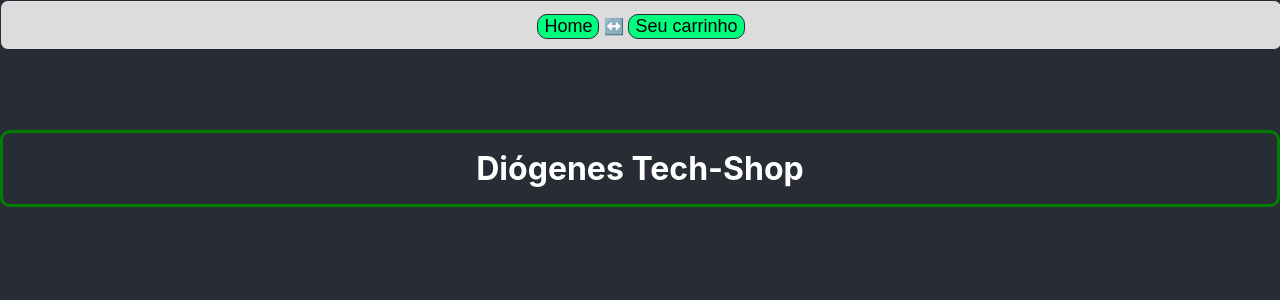
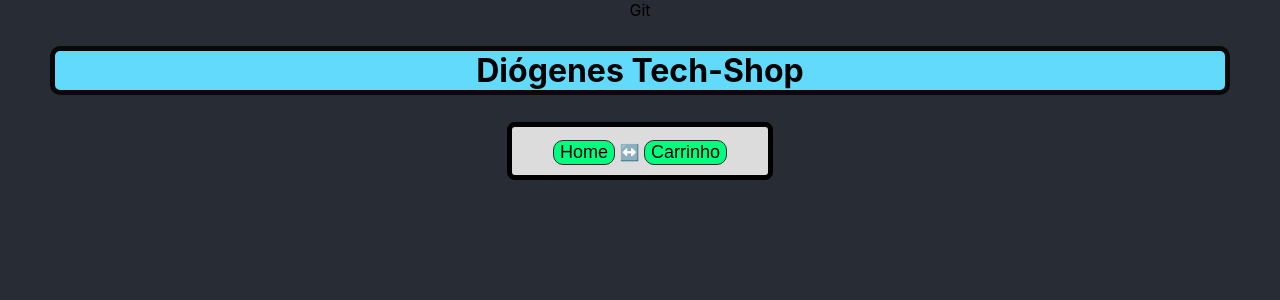
Before and after one commit to erick-ferraz/Serratec-ProjetoFinal-React, a React (Vite) app in the folder projeto-final/projeto-final/: page / in a window 1280 px wide. Shown: the top 300 px of the page. Built offline with nearby package versions, Linux system fonts and the light colour scheme; no server answers.

Commit message:
Aparencia

```diff
--- a/projeto-final/projeto-final/src/App.css
+++ b/projeto-final/projeto-final/src/App.css
@@ -27,10 +27,12 @@ button {
 }
 
 .navbar {
-  width:100%;
+  background: #61dafb;
+  margin-left: auto;
+  margin-right: auto;
+  width:20%;
   height:3rem;
-  background:white;
-  border: 1px solid #282c34;
+  border: 5px solid #000000;
   border-radius: 8px;
 }
 
@@ -60,19 +62,18 @@ button {
 }
 
 .title {
-  margin-top: 5rem;
-  margin-bottom: 5rem;
-  color: #fff;
+  padding: 5px 50px;
+  color: rgb(0, 0, 0);
 }
 
 .title .nomeloja {
-  padding: 1rem;
-  border: 3px solid green;
+  background: #61dafb;
+  border: 5px solid rgb(9, 9, 9);
   border-radius: 10px;
 }
 
 .botaoteste {
-  background-color:	#00FF7F;
+  background-color: #00FF7F;
   border: 1px solid #282c34;
   border-radius: 10px;
   margin-top: 0.8rem;
--- a/projeto-final/projeto-final/src/App.jsx
+++ b/projeto-final/projeto-final/src/App.jsx
@@ -4,17 +4,20 @@ import PaginaPrincipal from './components/PaginaPrincipal'
 import PaginaProduto from './components/PaginaProduto';
 import { BrowserRouter, Switch, Route, Link } from 'react-router-dom'
 import Carrinho from './components/Carrinho';
-import Menu from './components/Menu';
+import BotaoMenu from './components/BotaoMenu';
 
 function App() {
   const [count, setCount] = useState(0);
 
   return (
     <div className="App">
-
+        Git
       <BrowserRouter>
-      <Menu/>
         <div className="title"><h1 className="nomeloja">Diógenes Tech-Shop</h1></div>
+        <nav className="navbar">
+          <Link to="/"><BotaoMenu>Home</BotaoMenu></Link> {" ↔️ "}
+          <Link to="/carrinho"><BotaoMenu>Carrinho</BotaoMenu></Link>
+        </nav>
         <Switch>
           <Route path="/" component={PaginaPrincipal} exact />
           <Route path="/produtos/:id" component={PaginaProduto} exact />
```
